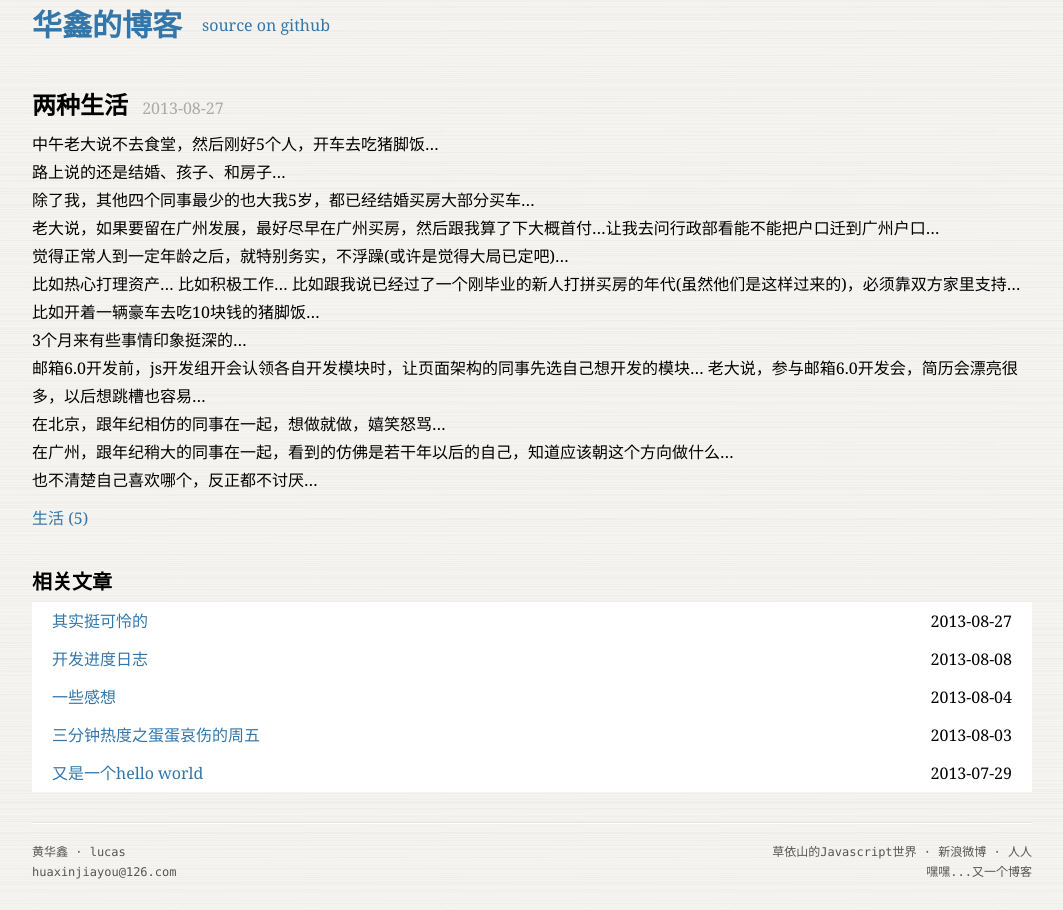
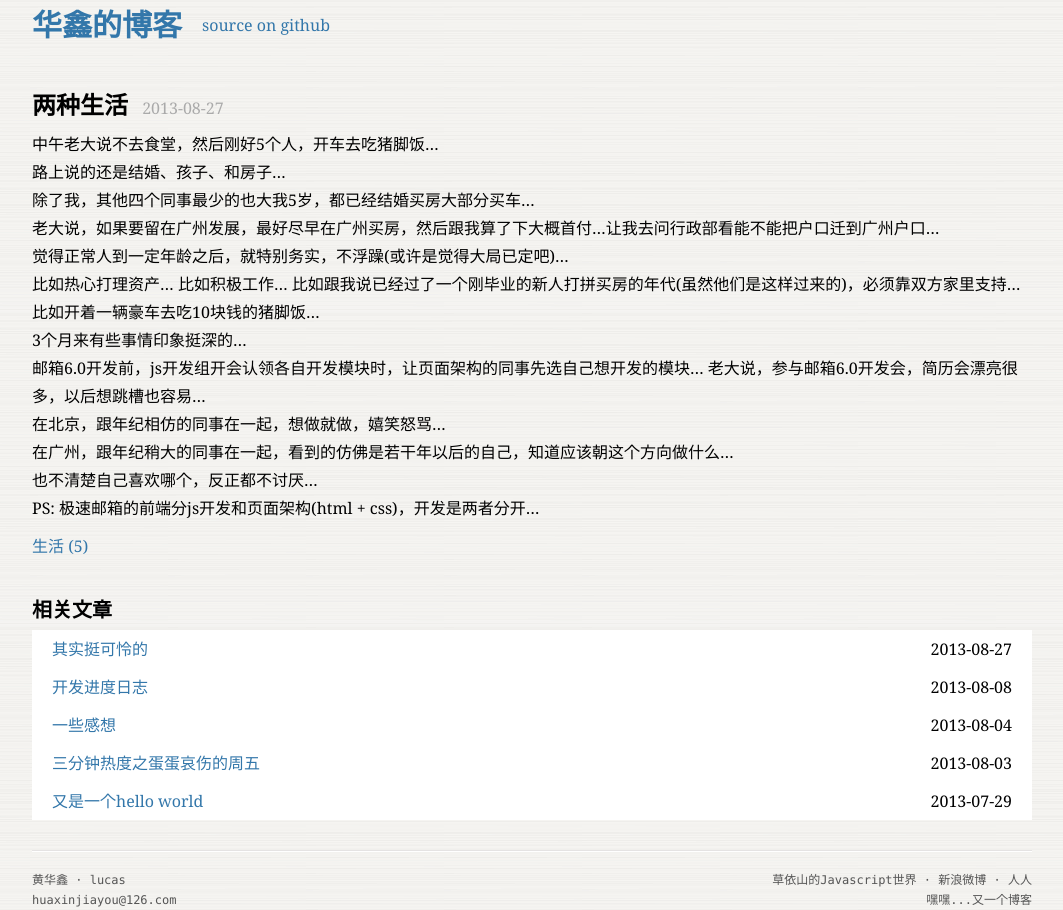
Before and after one commit to huaxinjiayou/blog, a Jekyll site: the page built from _posts/2013-08-28-such-a-life.markdown, in a window 1280 px wide. Shown: the whole page, without its empty margins (108-1171 px from the left). Built offline with Jekyll 4.4.1, drawn with Linux system fonts in a browser that asks for light colours; Markdown is read by kramdown in place of the engine named in the settings; comment, search, counter and statistics services are not loaded.

Commit message:
博客修改

```diff
--- a/_posts/2013-08-28-such-a-life.markdown
+++ b/_posts/2013-08-28-such-a-life.markdown
@@ -26,3 +26,5 @@ tags: 生活
 在广州，跟年纪稍大的同事在一起，看到的仿佛是若干年以后的自己，知道应该朝这个方向做什么…
 
 也不清楚自己喜欢哪个，反正都不讨厌…
+
+PS: 极速邮箱的前端分js开发和页面架构(html + css)，开发是两者分开…
```
